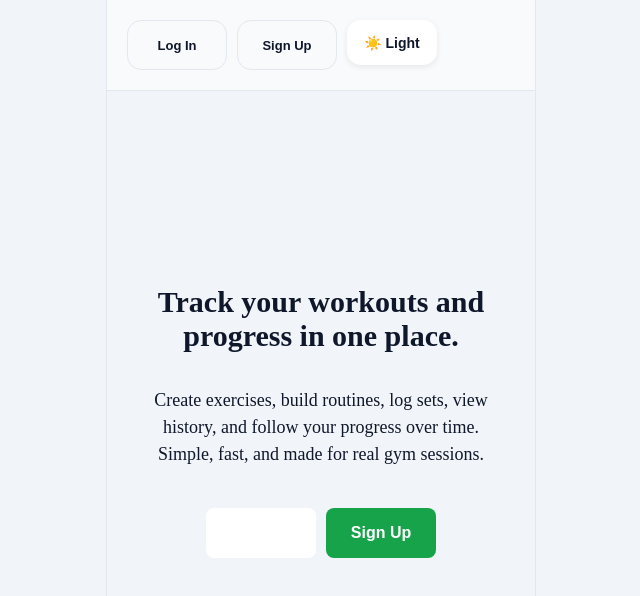
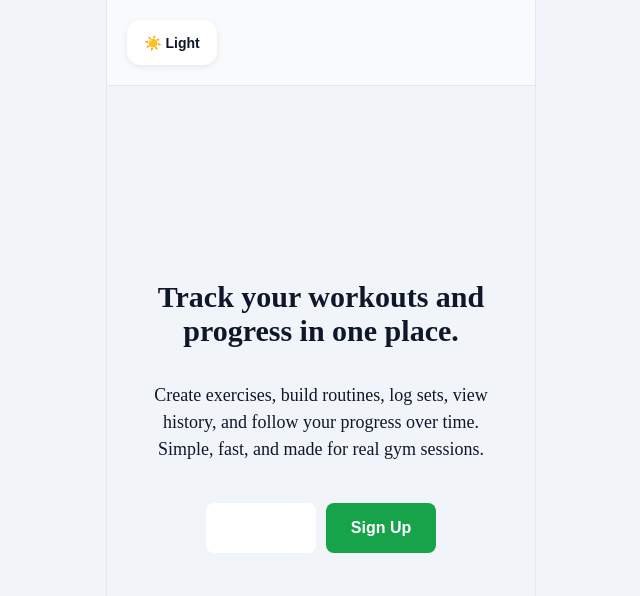
Before and after one commit to yaryhiin/gym-tracker, a React (Vite) app: page / in a window 1280 px wide. Shown: the top 596 px of the page, without its empty margins (319-959 px from the left). Built offline with nearby package versions, Linux system fonts and the light colour scheme.

Commit message:
small fixes

```diff
--- a/src/components/Header.tsx
+++ b/src/components/Header.tsx
@@ -22,23 +22,11 @@ const Header = ({ toggleTheme, theme, session }: HeaderProps) => {
             className={styles.profileLogo}
             onClick={() => navigate("/profile")}
           >
-            <UserRound size={20}/>
+            <UserRound size={20} />
           </button>
         </div>
       ) : (
         <div className={styles.sessionBox}>
-          <button
-            onClick={() => navigate("/login")}
-            className={cn("button", styles.logIn)}
-          >
-            Log In
-          </button>
-          <button
-            onClick={() => navigate("/signup")}
-            className={cn("button", styles.signUp)}
-          >
-            Sign Up
-          </button>
           <div className={styles.themeBox}>
             <button
               onClick={toggleTheme}
--- a/src/components/WeightCheckinModal.tsx
+++ b/src/components/WeightCheckinModal.tsx
@@ -7,6 +7,7 @@ import type { WeightCheckinErrors } from "../types/errors";
 import { createWeightLog, getLatestWeightLog } from "../services/weightLogs";
 
 import InfoModal from "../components/InfoModal";
+import { formatDate } from "../services/utils";
 
 type WeightCheckinModalProps = {
   unit: "kg" | "lb";
@@ -90,7 +91,7 @@ const WeightCheckinModal = ({
             {unit === "lb"
               ? Math.round(Number(previousData.weight) * 2.20462262 * 10) / 10
               : previousData.weight}
-            {unit} - {previousData.date}
+            {unit} - {formatDate(previousData.date)}
           </p>
         )}
 
--- a/src/pages/ActiveWorkout.tsx
+++ b/src/pages/ActiveWorkout.tsx
@@ -27,7 +27,7 @@ const FINISH_TEXT = `Are you sure you want to finish this workout?`;
 function createEmptyWorkout(): Workout {
   return {
     name: "Custom Workout",
-    started_at: Date.now().toString(),
+    started_at: new Date().toISOString(),
     finished_at: "",
     duration_seconds: 0,
     exercises: [],
@@ -93,7 +93,7 @@ const ActiveWorkout = () => {
           if (routine) {
             setWorkout({
               name: routine.name,
-              started_at: Date.now().toString(),
+              started_at: new Date().toISOString(),
               finished_at: "",
               duration_seconds: seconds,
               exercises: [...routine.routine_exercises]
@@ -126,7 +126,7 @@ const ActiveWorkout = () => {
     } else {
       setWorkout({
         name: "Custom Workout",
-        started_at: Date.now().toString(),
+        started_at: new Date().toISOString(),
         finished_at: "",
         duration_seconds: seconds,
         exercises: [],
--- a/src/pages/History.tsx
+++ b/src/pages/History.tsx
@@ -106,7 +106,7 @@ const History = () => {
           <tbody>
             {sortedWorkouts.map((workout) => (
               <tr key={workout.id}>
-                <td>{formatDate(workout.created_at)}</td>
+                <td>{formatDate(workout.finished_at)}</td>
                 <td>{workout.name}</td>
                 <td>{formatDuration(workout.duration_seconds)} </td>
                 <td>
--- a/src/services/workouts.ts
+++ b/src/services/workouts.ts
@@ -50,6 +50,7 @@ export async function createWorkout(workout: Workout) {
       user_id: userId,
       name: workout.name,
       duration_seconds: workout.duration_seconds,
+      started_at: workout.started_at ?? new Date().toISOString(),
       finished_at: workout.finished_at ?? new Date().toISOString(),
     })
     .select()
@@ -102,8 +103,6 @@ export async function updateWorkout(workout: Workout, workoutId: string) {
     .from("workouts")
     .update({
       name: workout.name,
-      duration_seconds: workout.duration_seconds,
-      finished_at: workout.finished_at ?? new Date().toISOString(),
     })
     .eq("id", workoutId)
     .eq("user_id", userId)
```
